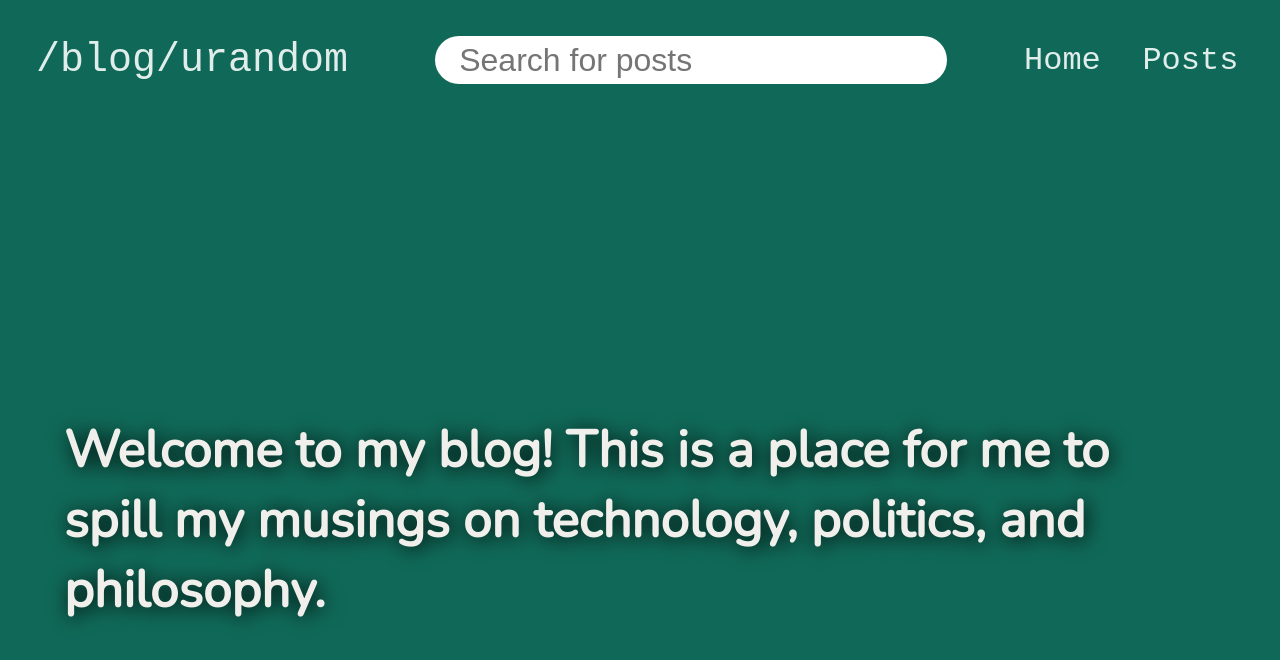
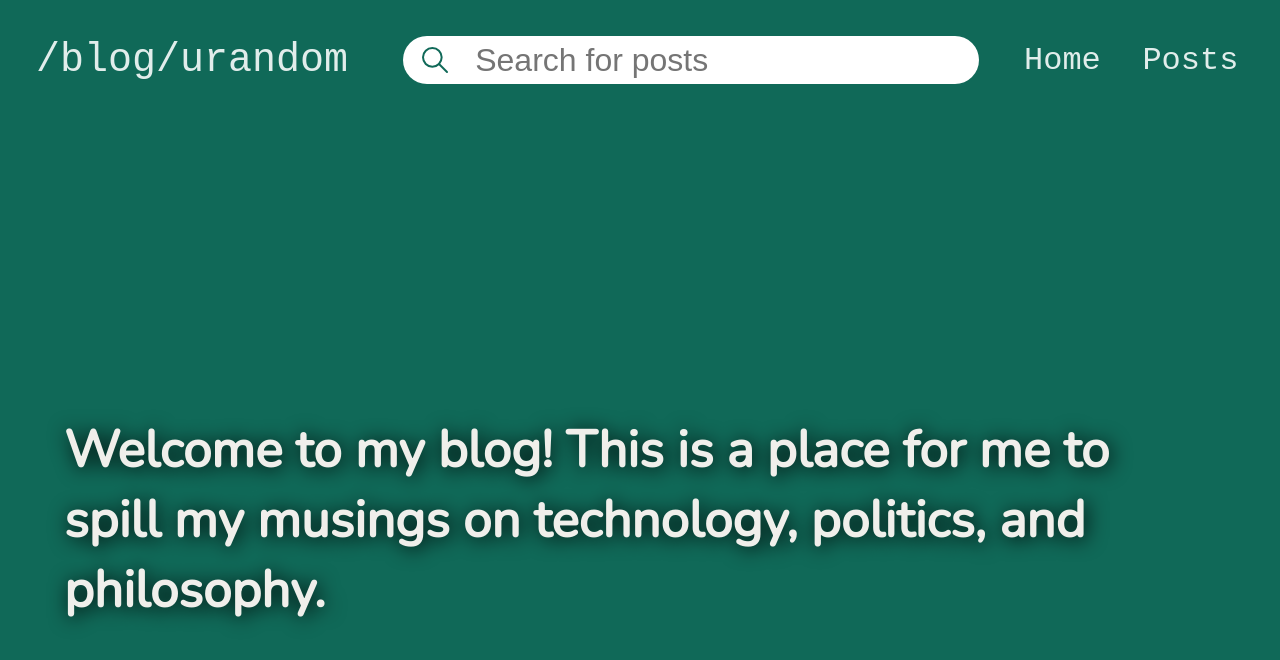
Before and after one commit to gavinbarrett/DevBlog, a React app: page /#/ in a window 1280 px wide. Shown: the top 660 px of the page. Built offline with nearby package versions, Linux system fonts and the light colour scheme; no server answers; the HTML template or start-up script is replaced by a standard one; a web font is replaced by a local one.

Commit message:
Refactored server disk functions. Added search icon to search bar. Fixed the waiting component styling to be different based on its parent element.

```diff
--- a/src/components/Header.tsx
+++ b/src/components/Header.tsx
@@ -5,6 +5,11 @@ import './sass/Header.scss';
 export const Header = ({reference, changeQuery, posts, changePosts}) => {
 	const hist = Router.useHistory();
 	const ref = React.createRef();
+	const search = <svg xmlns="http://www.w3.org/2000/svg" class="icon icon-tabler icon-tabler-search" width="44" height="44" viewBox="0 0 24 24" stroke-width="1.5" stroke="#2c3e50" fill="none" stroke-linecap="round" stroke-linejoin="round">
+	  <path stroke="none" d="M0 0h24v24H0z" fill="none"/>
+	  <circle cx="10" cy="10" r="7" />
+	  <line x1="21" y1="21" x2="15" y2="15" />
+	</svg>
 	const updateQuery = async event => {
 		if (event.target.value == "") {
 			changePosts([]);
@@ -39,7 +44,16 @@ export const Header = ({reference, changeQuery, posts, changePosts}) => {
 		}}>
 			{"/blog/urandom"}
 		</Router.Link>
-		<input ref={ref} placeholder="Search for posts" onChange={updateQuery}/>
+		<div className="input-box">
+			<div id="search-box">
+				<svg xmlns="http://www.w3.org/2000/svg" class="icon icon-tabler icon-tabler-search" viewBox="0 0 24 24" stroke-width="1.5" stroke="#106958" fill="none" stroke-linecap="round" stroke-linejoin="round">
+				  <path stroke="none" d="M0 0h24v24H0z" fill="none"/>
+				  <circle cx="10" cy="10" r="7" />
+				  <line x1="21" y1="21" x2="15" y2="15" />
+				</svg>
+			</div>
+			<input ref={ref} placeholder="Search for posts" onChange={updateQuery}/>
+		</div>
 		<nav>
 			<Router.Link to="/" onClick={() => {
 				ref.current.value = "";
--- a/src/components/LandingPage.tsx
+++ b/src/components/LandingPage.tsx
@@ -1,6 +1,7 @@
 import * as React from 'react';
 import * as Router from 'react-router-dom';
 import { PostCard } from './PostCard';
+import { Waiting } from './Waiting';
 import './sass/LandingPage.scss';
 
 export const LandingPage = ({changePosts, changeQuery}) => {
@@ -29,7 +30,7 @@ export const LandingPage = ({changePosts, changeQuery}) => {
 				{recent.length ? recent.map((elem, idx) => {
 					const date: Date = new Date(Date.parse(elem.post_time));
 					return <PostCard title={elem.title} tags={elem.tags} hash={elem.hash} post_time={date.toLocaleString()}/>
-				}) : "Couldn't load posts o_O"}
+				}) : <Waiting/>}
 				</div>
 			</div>
 			<div className="see-posts">
--- a/src/components/sass/Header.scss
+++ b/src/components/sass/Header.scss
@@ -93,3 +93,21 @@ nav > a:hover > hr {
 	height: 1vh;
 	content-visibility: visible;
 }
+
+#search-box {
+	width: 2rem;
+	height: 6vh;
+	display: flex;
+	justify-content: center;
+	align-items: center;
+}
+
+.input-box {
+	width: 45vw;
+	border-radius: 50px;
+	display: flex;
+	align-items: center;
+	justify-content: flex-start;
+	background: #ffffff;
+	padding-left: 1rem;
+}
--- a/src/components/sass/Post.scss
+++ b/src/components/sass/Post.scss
@@ -88,11 +88,3 @@ p.indent-3 {
 		width: 70vw;
 	}
 }
-
-.waiting {
-	width: 100vw;
-	height: 85vh;
-	display: flex;
-	justify-content: center;
-	align-items: center;
-}
--- a/src/components/sass/Waiting.scss
+++ b/src/components/sass/Waiting.scss
@@ -1,4 +1,24 @@
-.waiting {
+.post-array > .waiting {
+	width: 100vw;
+	height: 50vh;
+	display: flex;
+	justify-content: center;
+	align-items: center;
+	font-size: 2.5rem;
+	font-family: 'Inconsolata', monospace;
+}
+
+.posts-page > .waiting {
+	width: 100vw;
+	height: 85vh;
+	display: flex;
+	justify-content: center;
+	align-items: center;
+	font-size: 2.5rem;
+	font-family: 'Inconsolata', monospace;
+}
+
+.displayed-post > .waiting {
 	width: 100vw;
 	height: 85vh;
 	display: flex;
```
Also changed, not shown: database/diskUtilities.ts (+52 -4 lines), server.ts (+5 -55 lines), 1 other file (tests, documents, lock files or other folders).
